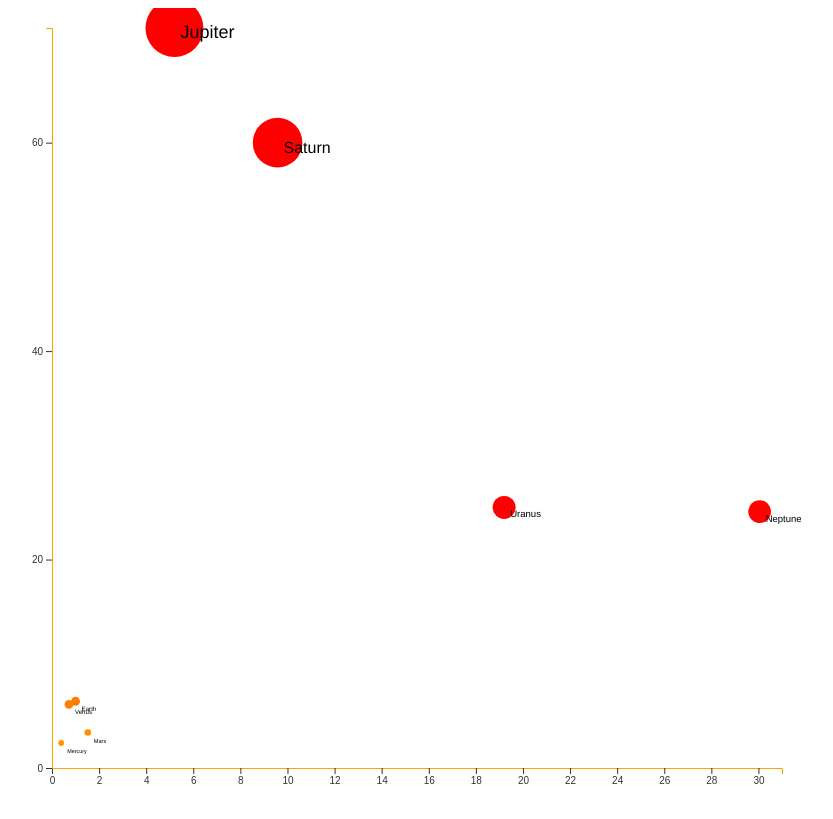
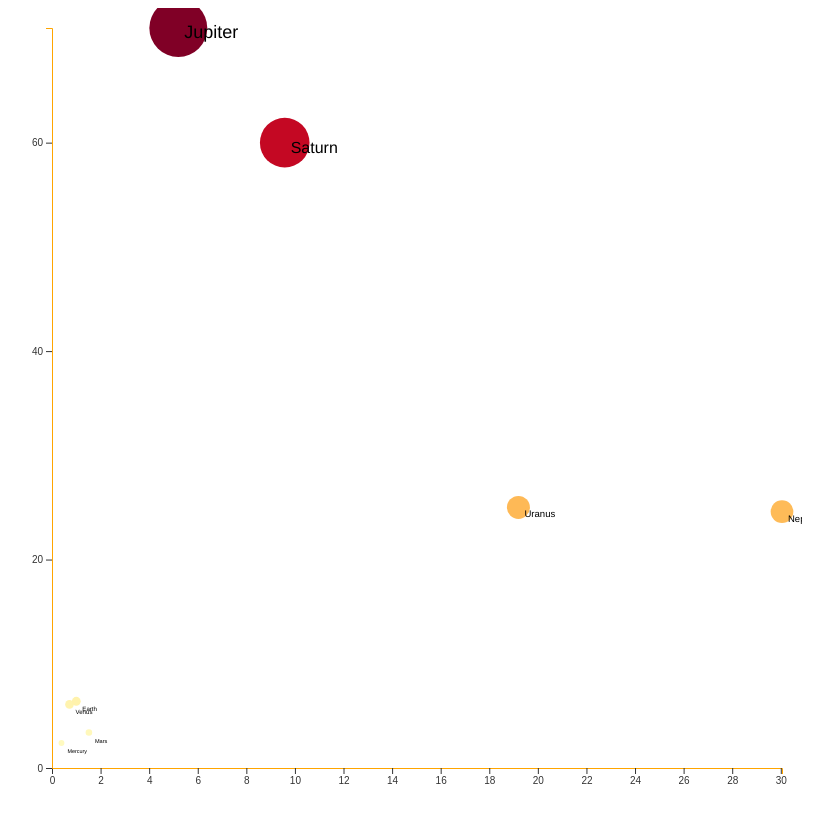
Before and after one commit to Amr-Nashaatx/d3101, a website built with Vite: page index.html in a window 1280 px wide. Shown: the whole page, without its empty margins (6-839 px from the left). Built offline with nearby package versions, Linux system fonts and the light colour scheme.

Commit message:
Remove translate extent use scaleSequential and interploator for better color scale

```diff
--- a/src/scales.js
+++ b/src/scales.js
@@ -1,8 +1,12 @@
-import { max, scaleLinear } from "d3";
+import { max, scaleLinear, scaleSequential } from "d3";
 import { INNER_HEIGHT, INNER_WIDTH } from "./cosntants";
 import { planets } from "./data";
+import { interpolateYlOrRd } from "d3-scale-chromatic";
 
-export const xScale = scaleLinear().domain([0, 31]).range([0, INNER_WIDTH]);
+export const colorScale = scaleSequential(interpolateYlOrRd).domain([0, 71]);
+export const xScale = scaleLinear()
+  .domain([0, max(planets, (d) => d.distance)])
+  .range([0, INNER_WIDTH]);
 export const yScale = scaleLinear()
   .domain([0, max(planets, (d) => d.size)])
   .range([INNER_HEIGHT, 0]);
@@ -12,7 +16,3 @@ export const fontScale = scaleLinear()
   .range([5, 18]);
 
 export const rScale = scaleLinear().domain([0, 100]).range([2, 40]);
-
-export const colorScale = scaleLinear()
-  .domain([0, 25])
-  .range(["orange", "red"]);
--- a/src/style.css
+++ b/src/style.css
@@ -4,10 +4,6 @@ body {
   color: #333;
 }
 
-#app {
-  position: relative;
-  height: 40px;
-}
 path {
   fill: none;
   stroke: orange;
--- a/src/zoom.js
+++ b/src/zoom.js
@@ -3,17 +3,7 @@ import { INNER_WIDTH, INNER_HEIGHT } from "./cosntants";
 import { xScale, yScale } from "./scales";
 
 export function applyZoom(SVG, updateFn) {
-  const z = zoom()
-    .scaleExtent([1, 10])
-    .extent([
-      [0, 0],
-      [INNER_WIDTH, INNER_HEIGHT],
-    ])
-    .translateExtent([
-      [0, 0],
-      [INNER_WIDTH, INNER_HEIGHT],
-    ])
-    .on("zoom", zoomedHandler);
+  const z = zoom().scaleExtent([1, 10]).on("zoom", zoomedHandler);
 
   SVG.call(z);
 
@@ -23,7 +13,6 @@ export function applyZoom(SVG, updateFn) {
     const newX = transform.rescaleX(xScale);
     const newY = transform.rescaleY(yScale);
 
-    console.log("INSIDE HANDLER: ", newX.domain(), newY.domain());
     updateFn(newX, newY);
   }
 }
```
